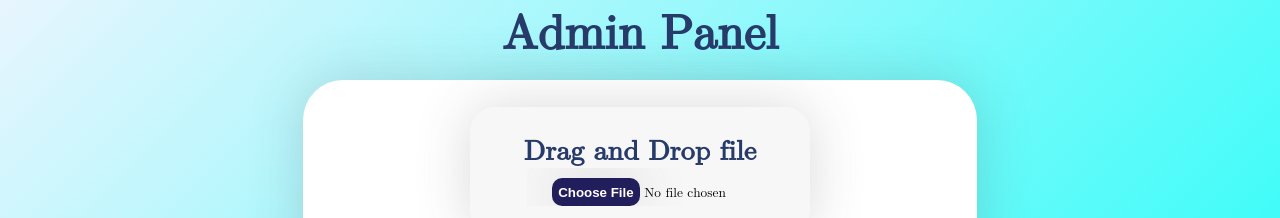
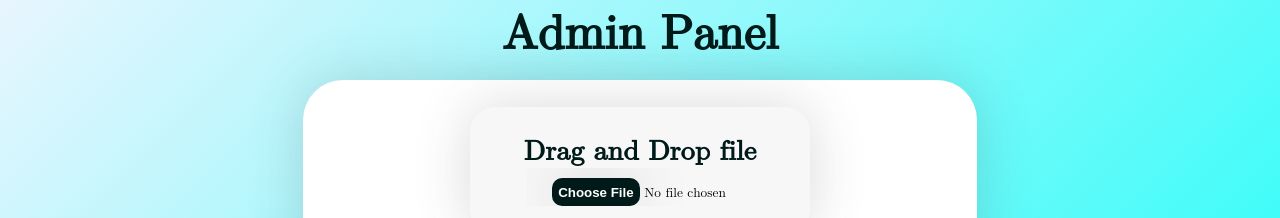
Before and after one commit to ArnavU/Project-CRS-Frontend, a React (Vite) app: page /admin in a window 1280 px wide. Shown: the top 218 px of the page. Built offline with nearby package versions, Linux system fonts and the light colour scheme; no server answers.

Commit message:
changed color of buttons and headings to dark greenish black

```diff
--- a/src/index.css
+++ b/src/index.css
@@ -10,7 +10,7 @@
 
 :root {
   --file-background-color: linear-gradient(135deg, #e8f5fe, #00fff7);
-  --heading-color: #273b6b;
+  --heading-color: #001a1a;
   --form-background-color: #f7f7f7;
   --shadow: 0px 0px 56px rgba(69, 69, 69, .2);
   --border: 3px solid #00ffff;
@@ -110,7 +110,7 @@ h3 {
 
 input::file-selector-button {
   font-weight: bold;
-  background-color: rgba(5, 0, 70, 0.88);
+  background-color: #001a1a;
   color: rgb(255, 255, 255);
   padding: 0.5em;
   border: none;
```
